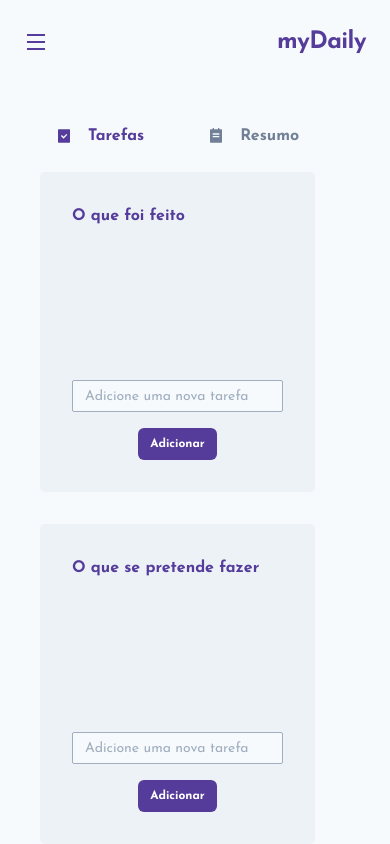
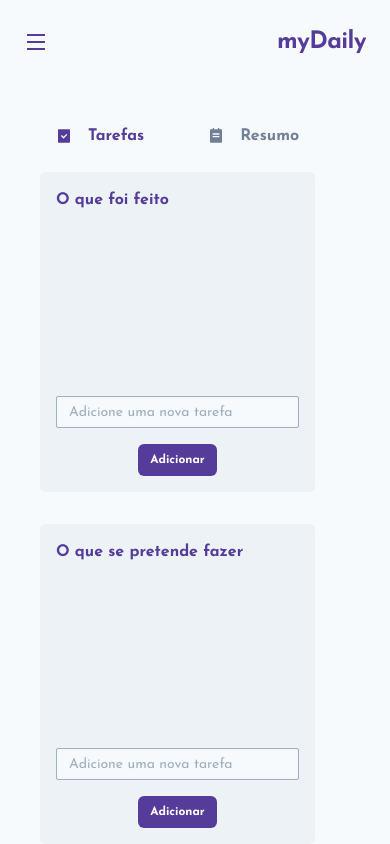
Before and after one commit to wcardosos/my-daily, a Next.js app: page /daily in a window 390 px wide. Shown: the top 844 px of the page. Built offline with nearby package versions, Linux system fonts and the light colour scheme.

Commit message:
fix(components/WorkCard) Fix padding to mobile

```diff
--- a/src/components/WorkCard.tsx
+++ b/src/components/WorkCard.tsx
@@ -13,7 +13,7 @@ export default function WorkCard({ children }: IWorkCard) {
       direction="column"
       w={['100%', '400px']}
       minH="320px"
-      p="8"
+      p={['4', '8']}
       bgColor="gray.100"
       borderRadius={['5px', '10px']}
     >
```
